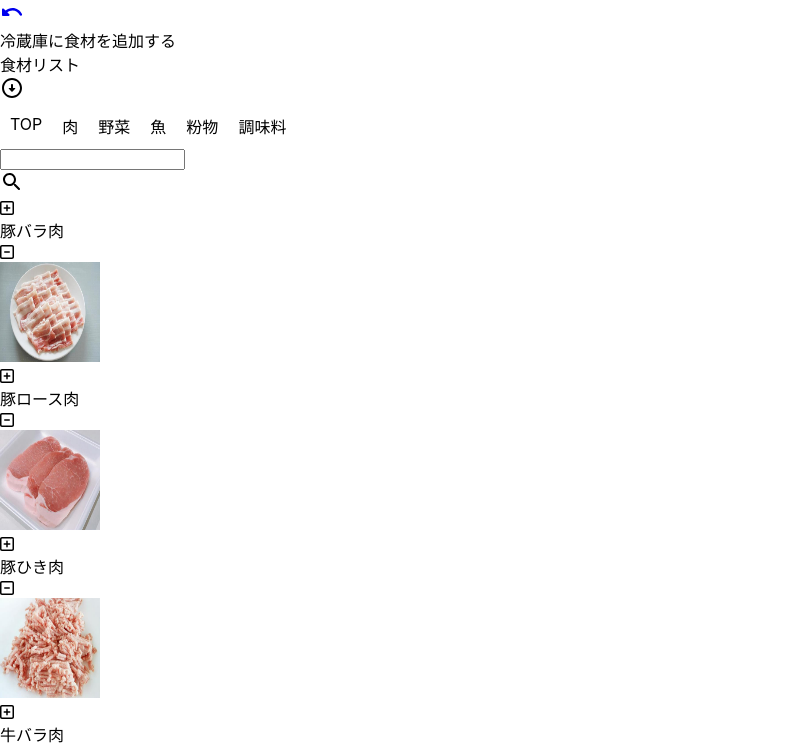
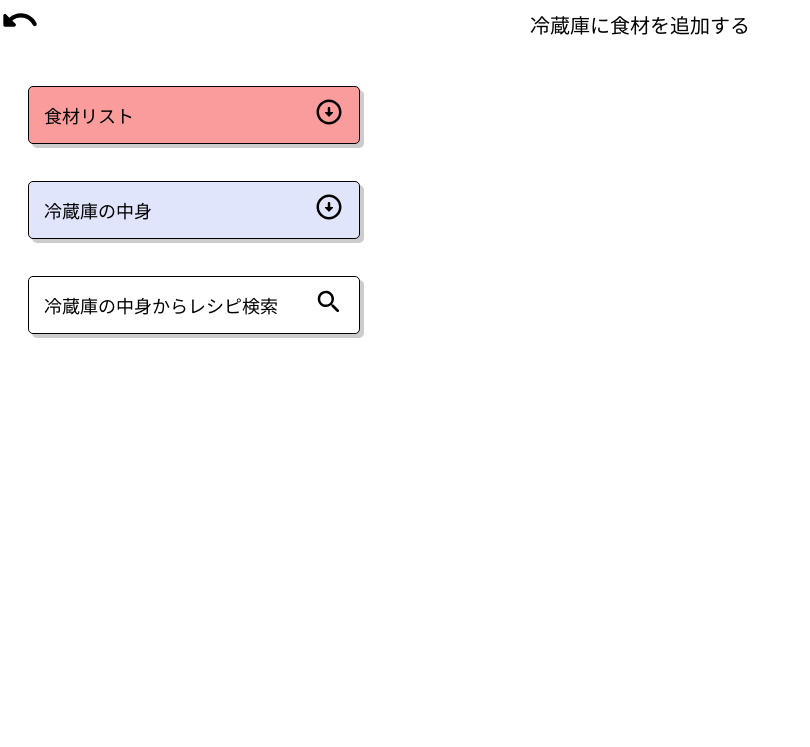
Before and after one commit to KentY6/Recipe-in-the-refrigerator, a React (Create React App) app: page /addFoodsPage in a window 1280 px wide. Shown: the top 747 px of the page, without its empty margins (0-810 px from the left). Built offline with nearby package versions, Linux system fonts and the light colour scheme.

Commit message:
addFoodPage/CssSettings

```diff
--- a/src/app/App.css
+++ b/src/app/App.css
@@ -118,19 +118,238 @@
   text-decoration: none;
 }
 
-.foodImage {
-  width: 100px;
-  height: 100px;
+.categoryTab {
+  display: flex;
+  max-width: 360px;
+  align-items: center;
+  justify-content: center;
+  margin-top: 20px;
+  padding-bottom: 20px;
+  border-bottom: 1px solid gray;
 }
 
-.categoryTab {
+.activeCategoryText {
+  color: black;
+  font-weight: bold;
+  margin: 10px;
+  font-size: 20px;
+  border-bottom: 1px solid blue;
+  justify-content: center;
+}
+.nonActiveCategoryText {
+  color: gray;
+  margin: 10px;
+  font-size: 20px;
+}
+
+.nonActive {
+  height: 0;
+  width: 0;
+  visibility: hidden;
+  opacity: 0;
+}
+
+.nonActiveButton {
+  visibility: hidden;
+}
+
+.returnAndTitle {
   display: flex;
 }
 
-.categoryText {
-  margin: 10px;
+.returnButton {
+  position: absolute;
+  font-size: 40px;
+  color: black;
+  z-index: 1;
 }
 
-.nonActive {
-  display: none;
+.pageName {
+  position: absolute;
+  width: 100%;
+  margin-top: 10px;
+  font-size: 20px;
+  text-align: center;
+  z-index: 0;
 }
+
+.foodListContainer {
+  margin-top: 86px;
+}
+
+.foodListBar {
+  display: flex;
+  width: 330px;
+  height: 56px;
+  margin-top: 36px;
+  margin-left: 28px;
+  margin-right: 28px;
+  margin-bottom: 0px;
+  background-color: #fa9c9c;
+  align-items: center;
+  justify-content: space-between;
+  border: 1px solid black;
+  border-radius: 5px;
+  box-shadow: 4px 4px 0px rgba(0, 0, 0, 0.2);
+  cursor: pointer;
+}
+
+.refrigeratorBar {
+  display: flex;
+  width: 330px;
+  height: 56px;
+  margin-top: 12px;
+  margin-left: 28px;
+  margin-right: 28px;
+  margin-bottom: 0px;
+  background-color: #e1e5fb;
+  align-items: center;
+  justify-content: space-between;
+  border: 1px solid black;
+  border-radius: 5px;
+  box-shadow: 4px 4px 0px rgba(0, 0, 0, 0.2);
+  cursor: pointer;
+}
+.goToRecipesPageBar {
+  display: flex;
+  width: 330px;
+  height: 56px;
+  margin-top: 12px;
+  margin-left: 28px;
+  margin-right: 28px;
+  margin-bottom: 0px;
+  background-color: white;
+  align-items: center;
+  justify-content: space-between;
+  border: 1px solid black;
+  border-radius: 5px;
+  box-shadow: 4px 4px 0px rgba(0, 0, 0, 0.2);
+  cursor: pointer;
+}
+
+.accordionText {
+  font-size: 18px;
+  margin-left: 15px;
+}
+
+.link {
+  text-decoration: none;
+  color: black;
+}
+
+.nonActiveAccordionButton {
+  font-size: 30px;
+  margin-right: 15px;
+  transition: 0.5s;
+}
+
+.activeAccordionButton {
+  font-size: 30px;
+  margin-right: 15px;
+  margin-bottom: 5.5px;
+  transform: rotate(180deg);
+  transition: 0.5s;
+}
+
+.foodListBox {
+  display: flex;
+  flex-flow: column;
+  opacity: 1;
+  transition: 0.5s;
+  align-items: center;
+}
+
+.refrigeratorBox {
+  display: flex;
+  flex-flow: column;
+  opacity: 1;
+  transition: 0.5s;
+  align-items: center;
+}
+
+.searchBar {
+  display: flex;
+  align-items: center;
+  justify-content: center;
+  margin-top: 25px;
+}
+
+.textBox {
+  width: 130px;
+  border: 0;
+  border-bottom: 1px solid gray;
+  outline: none;
+  text-align: center;
+  color: gray;
+  font-size: 20px;
+}
+
+.foods {
+  display: flex;
+  flex-wrap: wrap;
+  margin-top: 20px;
+  text-align: center;
+  justify-content: center;
+  padding-left: 15px;
+  padding-right: 15px;
+}
+
+.activeFood {
+  display: flex;
+  flex-flow: column;
+  width: 140px;
+  height: 140px;
+  margin: 16px;
+  align-items: center;
+  border: 1px solid black;
+  border-radius: 4px;
+  background-color: #fa9c9c;
+}
+
+.foodListNonActiveFood {
+  display: flex;
+  flex-flow: column;
+  width: 140px;
+  height: 140px;
+  margin: 16px;
+  align-items: center;
+  border: 1px solid black;
+  border-radius: 4px;
+}
+.refrigeratorNonActiveFood {
+  display: flex;
+  flex-flow: column;
+  width: 140px;
+  height: 140px;
+  margin: 16px;
+  align-items: center;
+  border: 1px solid black;
+  border-radius: 4px;
+  background-color: #e1e5fb;
+}
+
+.buttonAndName {
+  display: flex;
+  justify-content: space-between;
+  margin-top: 2px;
+}
+
+.addButton {
+  font-size: 24px;
+}
+
+.deleteButton {
+  font-size: 24px;
+}
+
+.foodName {
+  width: 70px;
+  font-size: 14px;
+  margin: 5px;
+}
+
+.foodImage {
+  margin-top: 10px;
+  width: 100px;
+  height: 80px;
+}
--- a/src/components/AccordionButton.js
+++ b/src/components/AccordionButton.js
@@ -1,12 +1,31 @@
 import React from "react";
 import ArrowCircleDownRoundedIcon from "@mui/icons-material/ArrowCircleDownRounded";
+import SearchRoundedIcon from "@mui/icons-material/SearchRounded";
 
-export const AccordionButton = ({ text }) => {
+export const AccordionButton = ({ text, isActive, setIsActive, attribute }) => {
+  //
+
+  // アコーディオン起動
+  const toggleIsActive = () => {
+    setIsActive(!isActive);
+  };
+
   return (
-    <div className="accordionBar">
+    <div className={`${attribute}Bar`}>
       <div className="accordionText">{text}</div>
-      <div className="accordionButton">
-        <ArrowCircleDownRoundedIcon />
+      <div
+        className={
+          isActive === true
+            ? "activeAccordionButton"
+            : "nonActiveAccordionButton"
+        }
+        onClick={() => toggleIsActive()}
+      >
+        {attribute === "goToRecipesPage" ? (
+          <SearchRoundedIcon fontSize="20px" />
+        ) : (
+          <ArrowCircleDownRoundedIcon fontSize="20px" />
+        )}
       </div>
     </div>
   );
--- a/src/components/CategoryTab.js
+++ b/src/components/CategoryTab.js
@@ -1,6 +1,11 @@
 import React from "react";
 
-export const CategoryTab = ({ categorySearch, foodCategory, attribute }) => {
+export const CategoryTab = ({
+  categorySearch,
+  foodCategory,
+  attribute,
+  selectedCategory,
+}) => {
   const inputCategory = (category) => {
     categorySearch(category, attribute);
   };
@@ -9,7 +14,11 @@ export const CategoryTab = ({ categorySearch, foodCategory, attribute }) => {
     <div className="categoryTab">
       {foodCategory.map((category, index) => (
         <div
-          className="categoryText"
+          className={
+            category === selectedCategory
+              ? "activeCategoryText"
+              : "nonActiveCategoryText"
+          }
           onClick={() => inputCategory(category)}
           key={index}
         >
--- a/src/components/List.js
+++ b/src/components/List.js
@@ -10,15 +10,34 @@ export const List = ({
   addFoodInRefrigerator,
   deleteFood,
   attribute,
+  foodInTheRefrigerator,
 }) => {
+  // 冷蔵庫に入っている食材をアクティブにする機能
+  const isActiveFood = (data) => {
+    return (
+      // state配列の初期値が空のため,、findエラー対策で確認をはさむ
+      foodInTheRefrigerator &&
+      foodInTheRefrigerator.find((food) => food.name === data.name)
+    );
+  };
+
   return (
-    <div>
+    <div className="foods">
       {isFood.map((data) => (
-        <div className="food" key={data.categoryId}>
+        <div
+          className={
+            isActiveFood(data) !== undefined
+              ? `activeFood`
+              : `${attribute}NonActiveFood`
+          }
+          key={data.categoryId}
+        >
           <div className="buttonAndName">
             <div
               // 選択した食材のデータを関数に渡す
-              className={attribute === "list" ? "addButton" : "nonActive"}
+              className={
+                attribute === "foodList" ? "addButton" : "nonActiveButton"
+              }
               onClick={() => addFoodInRefrigerator(data)}
             >
               <FontAwesomeIcon icon={faSquarePlus} />
--- a/src/components/PageName.js
+++ b/src/components/PageName.js
@@ -1,5 +1,5 @@
 import React from "react";
 
 export const PageName = ({ pageName }) => {
-  return <div>{pageName}</div>;
+  return <div className="pageName">{pageName}</div>;
 };
--- a/src/components/SearchBar.js
+++ b/src/components/SearchBar.js
@@ -2,7 +2,7 @@ import React, { useState } from "react";
 import SearchRoundedIcon from "@mui/icons-material/SearchRounded";
 
 export const SearchBar = ({ searchFood, attribute }) => {
-  const [searchWord, setSearchWord] = useState("");
+  const [searchWord, setSearchWord] = useState("食材を検索");
 
   const getInputText = (e) => {
     e.preventDefault();
@@ -11,8 +11,9 @@ export const SearchBar = ({ searchFood, attribute }) => {
 
   return (
     <div>
-      <form onSubmit={getInputText}>
+      <form className="searchBar" onSubmit={getInputText}>
         <input
+          className="textBox"
           value={searchWord}
           onChange={(e) => setSearchWord(e.target.value)}
           type="text"
--- a/src/screens/AddFoodsPage.js
+++ b/src/screens/AddFoodsPage.js
@@ -2,7 +2,6 @@ import UndoRoundedIcon from "@mui/icons-material/UndoRounded";
 import { Link } from "react-router-dom";
 import { PageName } from "../components/PageName";
 import { AccordionButton } from "../components/AccordionButton";
-import { SearchButtonLarge } from "../components/SearchButtonLarge";
 import { CategoryTab } from "../components/CategoryTab";
 import { useState } from "react";
 import { SearchBar } from "../components/SearchBar";
@@ -13,16 +12,26 @@ export const AddFoodsPage = ({
   foodInTheRefrigerator,
   setFoodInTheRefrigerator,
 }) => {
-  // 食材リストの選択されているカテゴリータブ
+  // 選択されているカテゴリータブで検索されたリスト
   const [categorizedFoodList, setCategorizedFoodList] = useState([]);
   const [categorizedRefrigerator, setCategorizedRefrigerator] = useState([]);
+  const [selectedFoodListCategory, setSelectedFoodListCategory] =
+    useState("TOP");
+  const [selectedRefrigeratorCategory, setSelectedRefrigeratorCategory] =
+    useState("TOP");
+
+  // 検索されたリスト
   const [searchedFoodList, setSearchedFoodList] = useState([]);
   const [searchedRefrigerator, setSearchedRefrigerator] = useState([]);
+
+  // アコーディオンボタンがアクティブか否かのシグナル
+  const [isActiveFoodList, setIsActiveFoodList] = useState(false);
+  const [isActiveRefrigerator, setIsActiveRefrigerator] = useState(false);
 
   // todo:カテゴリーは親コンポーネントで管理して子コンポーネント単体をmapする
   const foodCategory = ["TOP", "肉", "野菜", "魚", "粉物", "調味料"];
 
-  // 冷蔵庫の中身に食材リストで選択した食材を追加する
+  // 冷蔵庫の中身に食材リストで選択した食材を追加する機能
   const addFoodInRefrigerator = (data) => {
     // 冷蔵庫の中に入っている食材は追加されないようにする
     if (
@@ -33,7 +42,7 @@ export const AddFoodsPage = ({
     else setFoodInTheRefrigerator([...foodInTheRefrigerator, data]);
   };
 
-  // 冷蔵庫の中の食材を削除する
+  // 冷蔵庫の中の食材を削除する機能
   const deleteFood = (name) => {
     setFoodInTheRefrigerator(
       foodInTheRefrigerator.filter((food) => food.name !== name)
@@ -58,19 +67,19 @@ export const AddFoodsPage = ({
   };
 
   // カテゴリー検索機能
-  const categorySearch = (selectedCategory, attribute) => {
+  const categorySearch = (Category, attribute) => {
     if (attribute === "foodList") {
       setSearchedFoodList("");
+      setSelectedFoodListCategory(Category);
       setCategorizedFoodList(
-        foodList.filter((food) => food.category === selectedCategory)
+        foodList.filter((food) => food.category === Category)
       );
     } else {
       if (attribute === "refrigerator") {
         setSearchedRefrigerator("");
+        setSelectedRefrigeratorCategory(Category);
         setCategorizedRefrigerator(
-          foodInTheRefrigerator.filter(
-            (food) => food.category === selectedCategory
-          )
+          foodInTheRefrigerator.filter((food) => food.category === Category)
         );
       } else {
         return;
@@ -80,25 +89,34 @@ export const AddFoodsPage = ({
 
   return (
     <div>
-      <Link to={"/"} className="returnButton">
-        <UndoRoundedIcon />
-      </Link>
-      <PageName pageName={"冷蔵庫に食材を追加する"} />
+      <div className="returnAndTitle">
+        <Link to={"/"} className="returnButton">
+          <UndoRoundedIcon fontSize="40px" />
+        </Link>
+        <PageName pageName={"冷蔵庫に食材を追加する"} />
+      </div>
 
       {/* 食材リスト */}
       <div className="foodListContainer">
         {/* todo:AccordionButtonの名前が要リファクタリング(アセンブリのイメージで細分化)*/}
-        <AccordionButton text={"食材リスト"} />
-        <div className="foodListBox">
+        <AccordionButton
+          text={"食材リスト"}
+          isActive={isActiveFoodList}
+          setIsActive={setIsActiveFoodList}
+          attribute={"foodList"}
+        />
+        <div
+          className={isActiveFoodList === true ? "foodListBox" : "nonActive"}
+        >
+          <SearchBar searchFood={searchFood} attribute={"foodList"} />
           <CategoryTab
             categorySearch={categorySearch}
             foodCategory={foodCategory}
             setCategorizedFoodList={setCategorizedFoodList}
             setSearchedFoodList={setSearchedFoodList}
             attribute={"foodList"}
+            selectedCategory={selectedFoodListCategory}
           />
-
-          <SearchBar searchFood={searchFood} attribute={"foodList"} />
           <div className="foodList">
             {/* todo:isFoodは関数を作ってからそれを渡すのが良い(三項演算子でネストを作るのが良くない) */}
             <List
@@ -111,7 +129,8 @@ export const AddFoodsPage = ({
               }
               addFoodInRefrigerator={addFoodInRefrigerator}
               deleteFood={deleteFood}
-              attribute={"list"}
+              attribute={"foodList"}
+              foodInTheRefrigerator={foodInTheRefrigerator}
             />
           </div>
         </div>
@@ -119,15 +138,25 @@ export const AddFoodsPage = ({
 
       {/* 冷蔵庫の中身 */}
       <div className="RefrigeratorContainer">
-        <AccordionButton text={"冷蔵庫の中身"} />
-        <div className="refrigeratorBox">
+        <AccordionButton
+          text={"冷蔵庫の中身"}
+          isActive={isActiveRefrigerator}
+          setIsActive={setIsActiveRefrigerator}
+          attribute={"refrigerator"}
+        />
+        <div
+          className={
+            isActiveRefrigerator === true ? "refrigeratorBox" : "nonActive"
+          }
+        >
+          <SearchBar searchFood={searchFood} attribute={"refrigerator"} />
           <CategoryTab
             categorySearch={categorySearch}
             foodCategory={foodCategory}
             setCategorizedRefrigerator={setCategorizedRefrigerator}
             attribute={"refrigerator"}
+            selectedCategory={selectedRefrigeratorCategory}
           />
-          <SearchBar searchFood={searchFood} attribute={"refrigerator"} />
           <List
             isFood={
               searchedRefrigerator.length > 0
@@ -144,8 +173,11 @@ export const AddFoodsPage = ({
 
       {/* レシピ検索ボタン */}
       <div className="searchRecipe">
-        <Link to={`/recipesPage`}>
-          <SearchButtonLarge text={"冷蔵庫の中身からレシピ検索"} />
+        <Link to={`/recipesPage`} className="link">
+          <AccordionButton
+            text={"冷蔵庫の中身からレシピ検索"}
+            attribute={"goToRecipesPage"}
+          />
         </Link>
       </div>
     </div>
```
